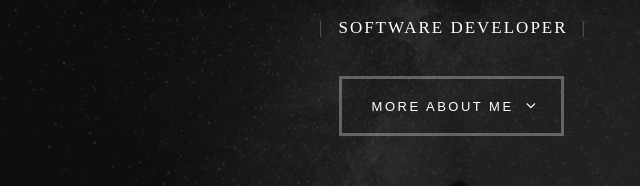
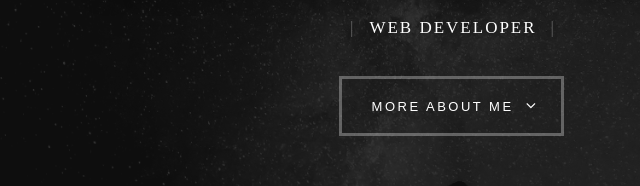
Before and after one commit to pranavK911/portfolio-, a plain HTML site: page index.html in a window 1280 px wide. Shown: the part 363-549 px from the top of the page, 187-827 px from the left. Drawn offline with Linux system fonts and the light colour scheme; files whose address does not match are found by name; a web font is replaced by a local one.

Commit message:
second commit

```diff
--- a/index.html
+++ b/index.html
@@ -55,7 +55,7 @@
 	   			<h1>I'm Pranav Kumar.</h1>
 
 	   			<p class="intro-position">
-	   				<span>Software Developer</span>
+	   				<span>Web Developer</span>
 
 	   			</p>
 
```
